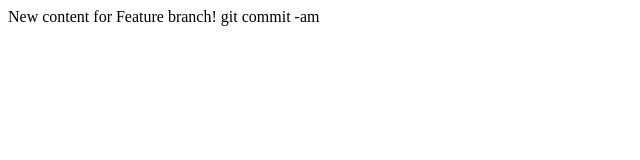
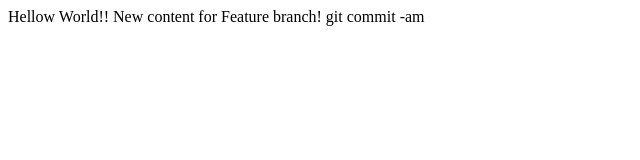
Before and after one commit to singhperry/lecture1, a plain HTML site: page index.html in a window 1280 px wide. Shown: the whole page, without its empty margins (0-640 px from the left). Drawn offline with Linux system fonts and the light colour scheme.

Commit message:
Update index.html

```diff
--- a/index.html
+++ b/index.html
@@ -4,6 +4,7 @@
     <title>Test</title>
   </head>
   <body>
+    Hellow World!!
     New content for Feature branch!
   </body>
 </html>
```
